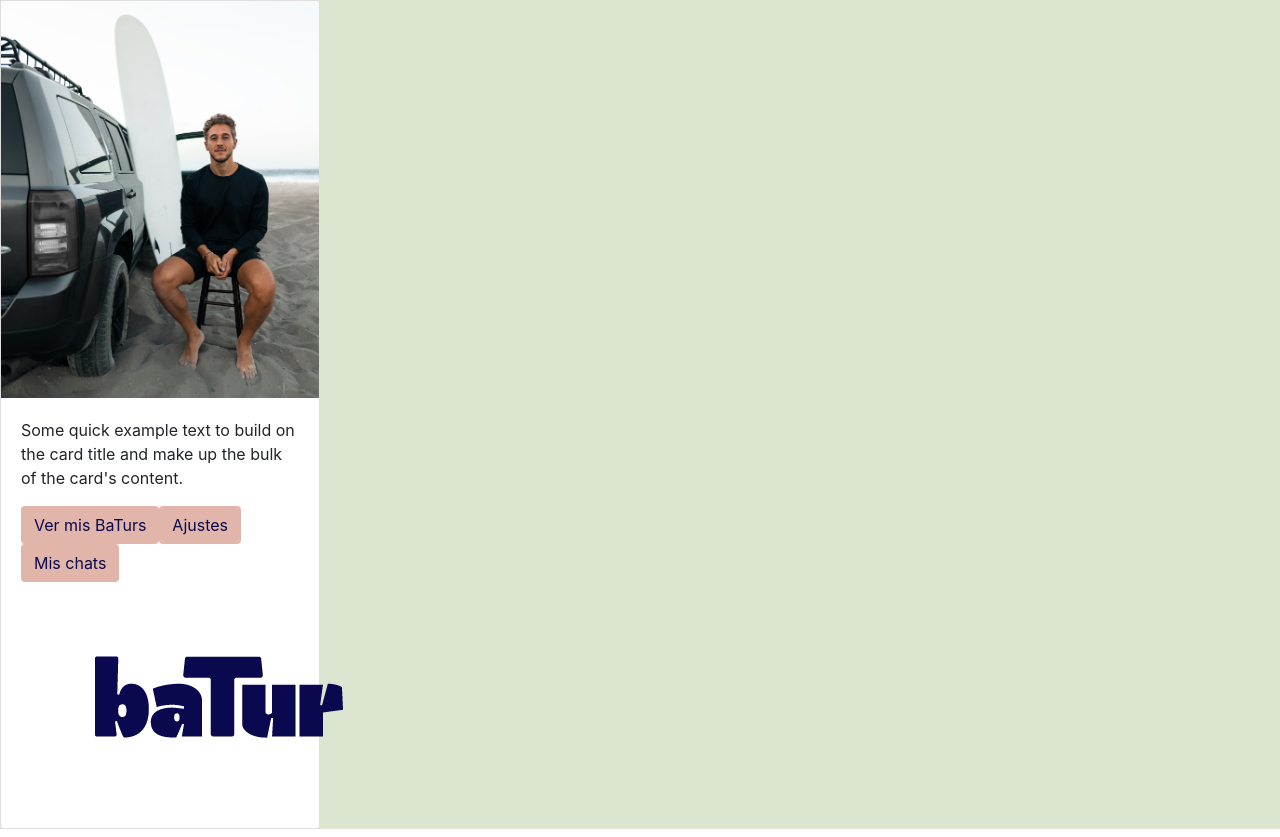
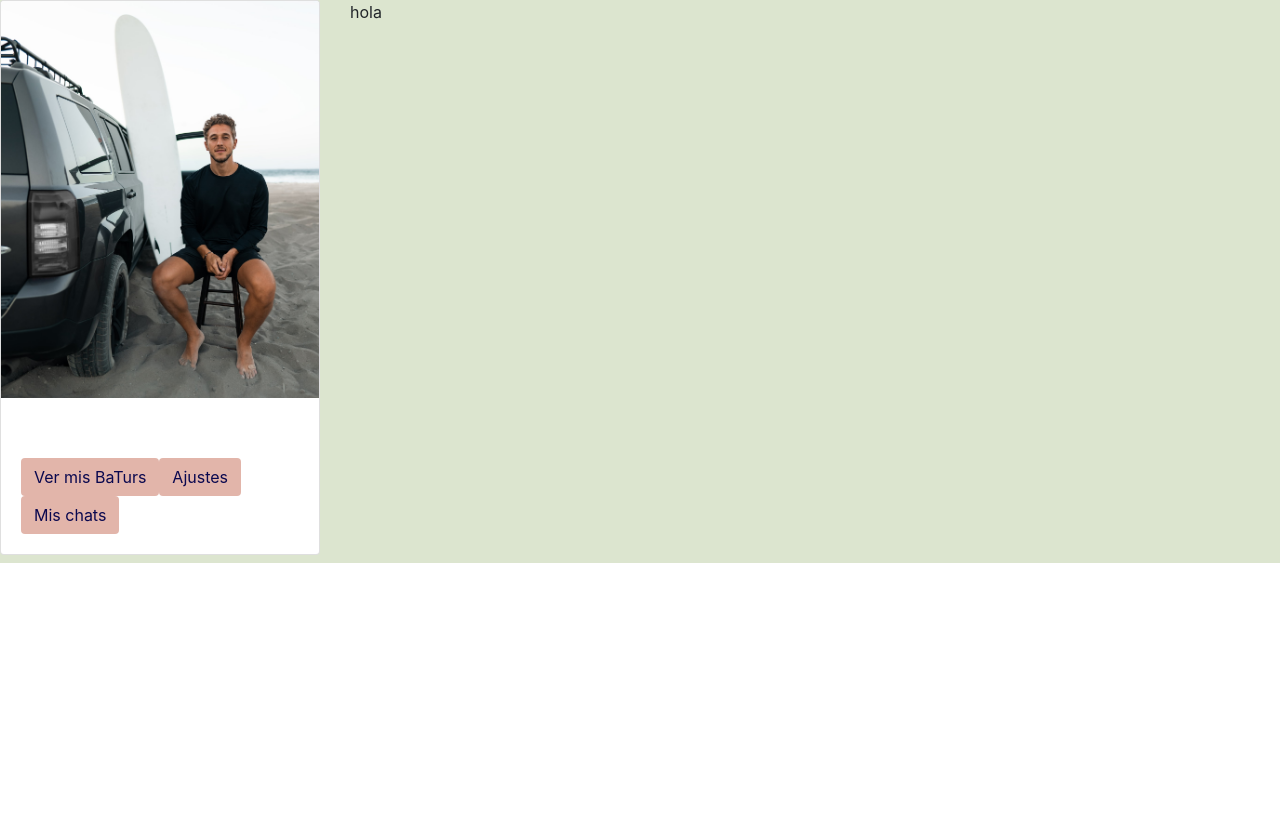
Before and after one commit to francinaPons/BaTur, a Nuxt app in the folder frontend/: page /about in a window 1280 px wide. After the commit the page ends 800 px from the top, so only its background shows below. Built offline with nearby package versions, Linux system fonts and the light colour scheme; no server answers.

Commit message:
Profile prepared

```diff
--- a/frontend/components/Profile.vue
+++ b/frontend/components/Profile.vue
@@ -1,7 +1,9 @@
 <template>
-  <section class="background_default">
+  <b-row class="background_default">
+    <b-col style="max-width: max-content;">
+      <section>
       <b-card
-    :title= username
+      :title= name
       img-src="~/static/aitor_surfer.jpeg"
       img-top
       tag="article"
@@ -9,16 +11,22 @@
       class="mb-2"
     >
         <b-card-text>
-      Some quick example text to build on the card title and make up the bulk of the card's content.
+           {{ description }}
+          <br>
+          <b>{{ city }}</b>
         </b-card-text>
 
         <b-button href="/baturs" variant="primary">Ver mis BaTurs</b-button>
         <b-button variant="primary">Ajustes</b-button>
         <b-button variant="primary">Mis chats</b-button>
-     <b-img id="marcaImageId" src="~/static/batur.png" />
       </b-card>
+    </section>
+    </b-col>
+    <b-col>
+      hola
+    </b-col>
+    </b-row>
 
-  </section>
 </template>
 
 <script>
@@ -26,13 +34,46 @@
       name: "Profile",
       data: function () {
         return {
-            username: "",
-            icon: "",
+          name: "",
+          image: "",
+          user_id: 0,
+          description: "",
+          city: "",
+          mail: "",
         }
       },
+      mounted() {
+        this.getProfile()
+      },
+      methods: {
+        getProfile() {
+
+          const url = 'http://127.0.0.1:80/accountId/0'
+          this.$axios.get(url)
+            .then((response) => {
+              console.log(response)
+              if (response) {
+                if (response.status === 200) {
+                  // TODO: omplir info de l'usuari
+                  this.name = response.data.account.name
+                  this.description = response.data.account.description
+                  this.city = response.data.account.city
+                  console.log(this.name)
+
+                } else {
+                  console.log('resposta:', response.data.data)
+                }
+              }
+            })
+            .catch((err) => {
+              console.log("error")
+            })
+        },
+
+      }
     }
 </script>
 
-<style scoped>
+<style>
 
 </style>
```
Lines whose indentation alone changed are shown as unchanged.
